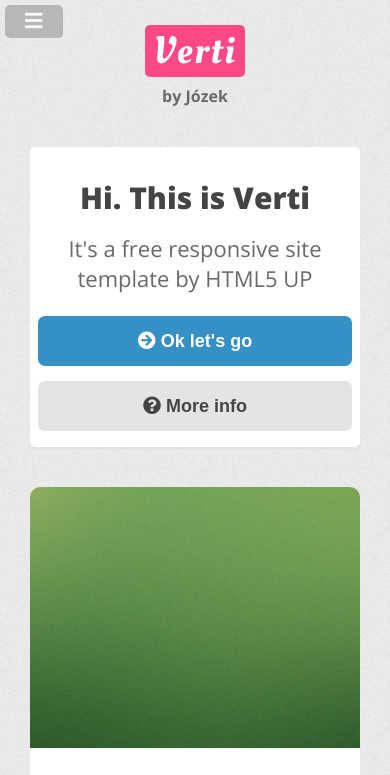
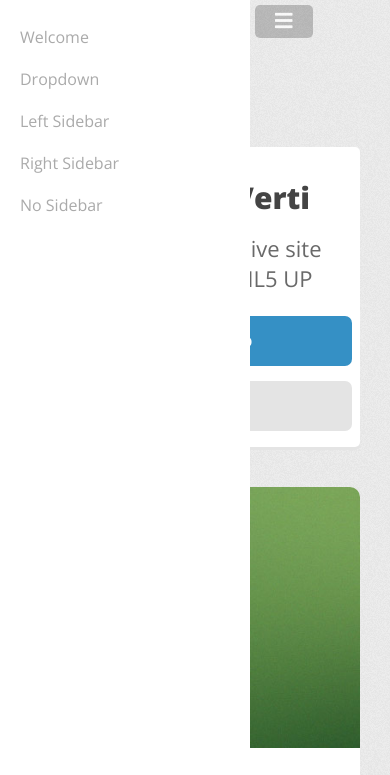
Before and after one commit to freestyle09/verti-demo-web, a website: page index.html in a window 390 px wide. Both pictures are taken after a click on the button 33 px from the left and 21 px from the top of the page. Shown: the top 775 px of the page. Drawn offline with nearby package versions, Linux system fonts and the light colour scheme.

Commit message:
done navigation mobile

```diff
--- a/index.html
+++ b/index.html
@@ -8,6 +8,7 @@
 			  crossorigin="anonymous">
 		<link href="css/main.css" rel="stylesheet">
 		<meta name="viewport" content="width=device-width, initial-scale=1.0">
+		<script src="js/app.js" defer></script>
 	</head>
 	<body>
 		<header>
@@ -15,7 +16,16 @@
 				<h1>Verti</h1>
 				<div class="author">by Józek</div>
 				<button class="menu"><i class="fas fa-bars"></i></button>
-				<nav>
+				<nav id="navigation">
+					<ul>
+						<li><a href="#">Welcome</a></li>
+						<li><a href="#">Dropdown</a></li>
+						<li><a href="#">Left Sidebar</a></li>
+						<li><a href="#">Right Sidebar</a></li>
+						<li><a href="#">No Sidebar</a></li>
+					</ul>
+				</nav>
+				<nav id="navigation-desktop">
 					<ul>
 						<li class="active">Welcome</li>
 						<li>Dropdown
--- /dev/null
+++ b/js/app.js
@@ -0,0 +1,38 @@
+document.addEventListener('DOMContentLoaded', function () {
+
+    const button = document.querySelector('.menu');
+    const navigation = document.querySelector('#navigation');
+    // const body = document.querySelector(':not(.active), :not(.menu)');
+
+    var mobile = window.matchMedia('screen and (max-width: 980px)');
+    console.log(mobile);
+
+    mobile.addListener(function (p) {
+    });
+
+    button.addEventListener('click', function (e) {
+        e.stopPropagation();
+        console.log('hi');
+        navigation.classList.toggle('active-menu');
+        button.classList.toggle('menu-active');
+    })
+
+    document.addEventListener('click', function (e) {
+        console.dir('hi2');
+        if (e.target.classList.contains('active-menu') || e.target.classList.contains('menu-active')) {
+
+        } else {
+            navigation.classList.remove('active-menu');
+            button.classList.remove('menu-active');
+        }
+
+
+    })
+
+
+    // body.addEventListener('click', function() {
+    //     navigation.classList.remove('active-menu')
+    // })
+
+
+})
--- a/scss/partials/_header.scss
+++ b/scss/partials/_header.scss
@@ -24,11 +24,51 @@
       border-radius: 5px;
       border: 0;
       opacity: .7;
+      transition: .5s;
       @include desktop() {
         display: none;
       }
+
+
     }
-    nav {
+    .menu-active {
+      left: 255px;
+    }
+
+    nav#navigation {
+      position: fixed;
+      top: 0;
+      left: 0;
+      background-color: $color-white;
+      height: 100vh;
+      width: 0;
+      opacity: 0;
+      visibility: hidden;
+      transition: .5s;
+      &.active-menu {
+        width: 250px;
+        opacity: 1;
+        visibility: visible;
+      }
+      ul {
+        list-style: none;
+        padding: 0 20px;
+        > li {
+          padding: 10px 0;
+          white-space: nowrap;
+          overflow: hidden;
+          > a {
+            text-decoration: none;
+            color: $color-footer;
+            &:hover {
+              color: $color-header;
+            }
+          }
+        }
+      }
+    }
+
+    nav#navigation-desktop {
       display: none;
 
       @include desktop() {
```
Also changed, not shown: css/main.css.
